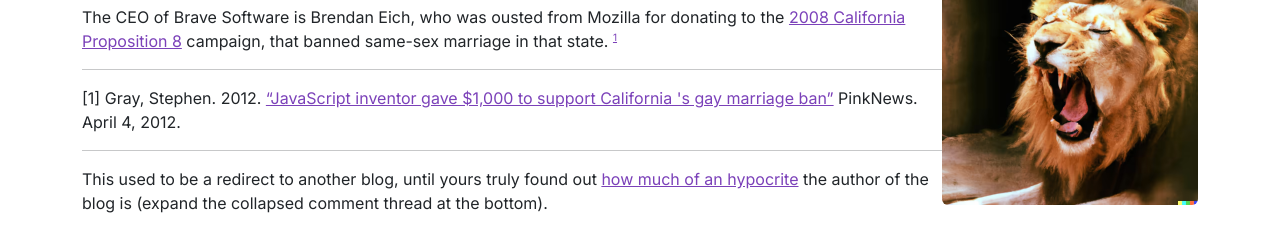
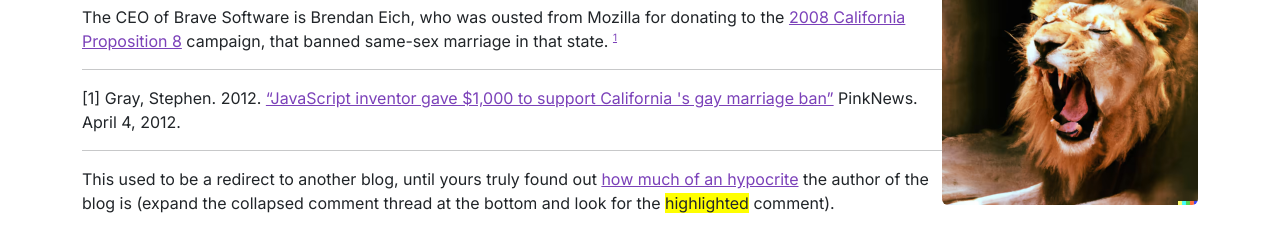
Before and after one commit to kddlb/hsb, a website built with Parcel: page src/index.html in a window 1280 px wide. Shown: the part 99-350 px from the top of the page. Built offline with nearby package versions, Linux system fonts and the light colour scheme.

Commit message:
Added clarification

```diff
--- a/src/index.html
+++ b/src/index.html
@@ -28,7 +28,7 @@
         <a id="fn1">1</a> Gray, Stephen. 2012.
         <a href="https://www.thepinknews.com/2012/04/04/javascript-inventor-gave-1000-to-support-californias-gay-marriage-ban/">&ldquo;JavaScript inventor gave $1,000 to support California 's gay marriage ban&rdquo;</a> PinkNews. April 4, 2012.
         <hr/> This used to be a redirect to another blog, until yours truly found out <a href="https://lobste.rs/s/qjuqpi/how_you_respond_security_researchers#c_heodat">how much of an hypocrite</a> the author of the blog is (expand the collapsed comment thread
-        at the bottom).
+        at the bottom and look for the <span style="background-color:yellow;">highlighted</span> comment).
 
     </div>
 </body>
```
